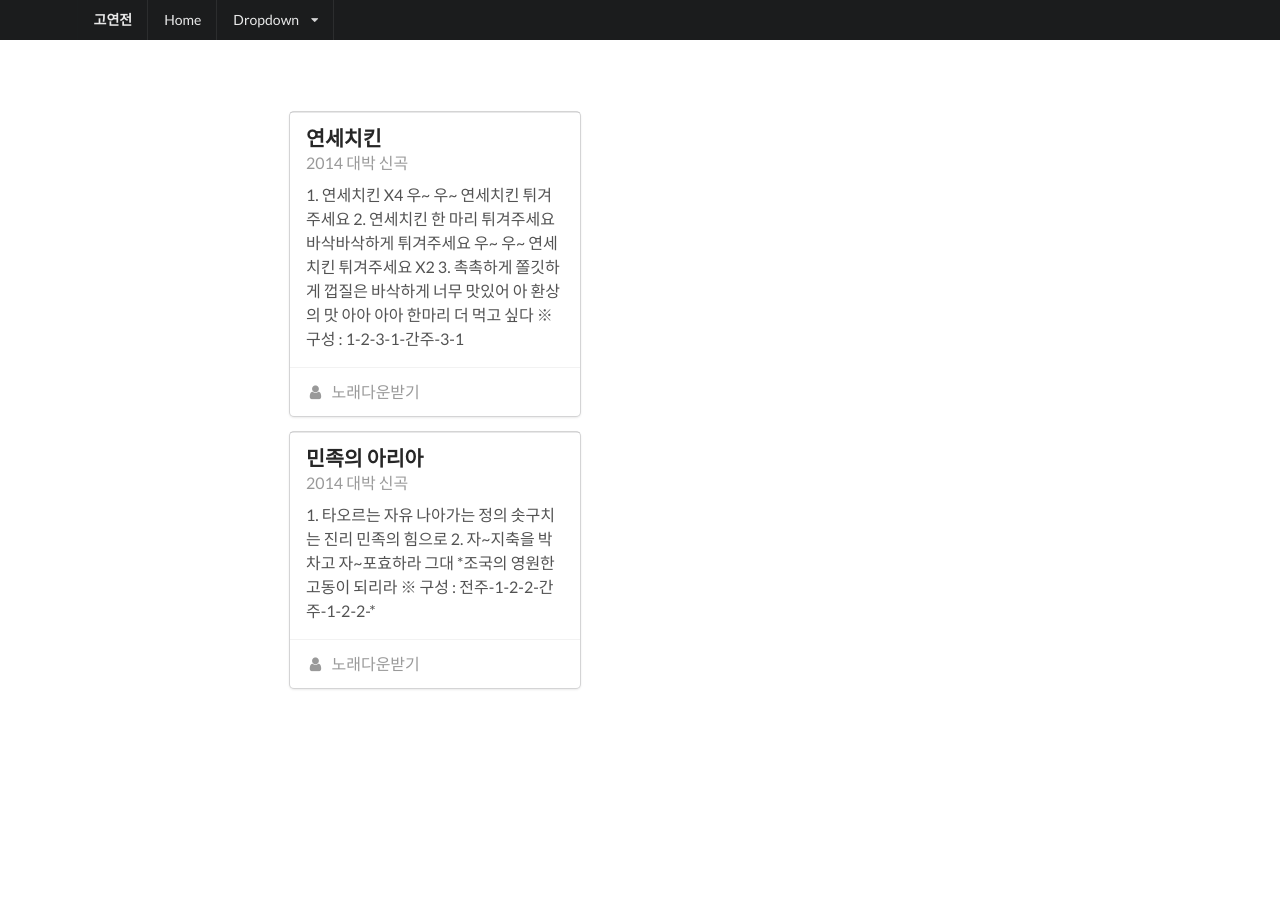
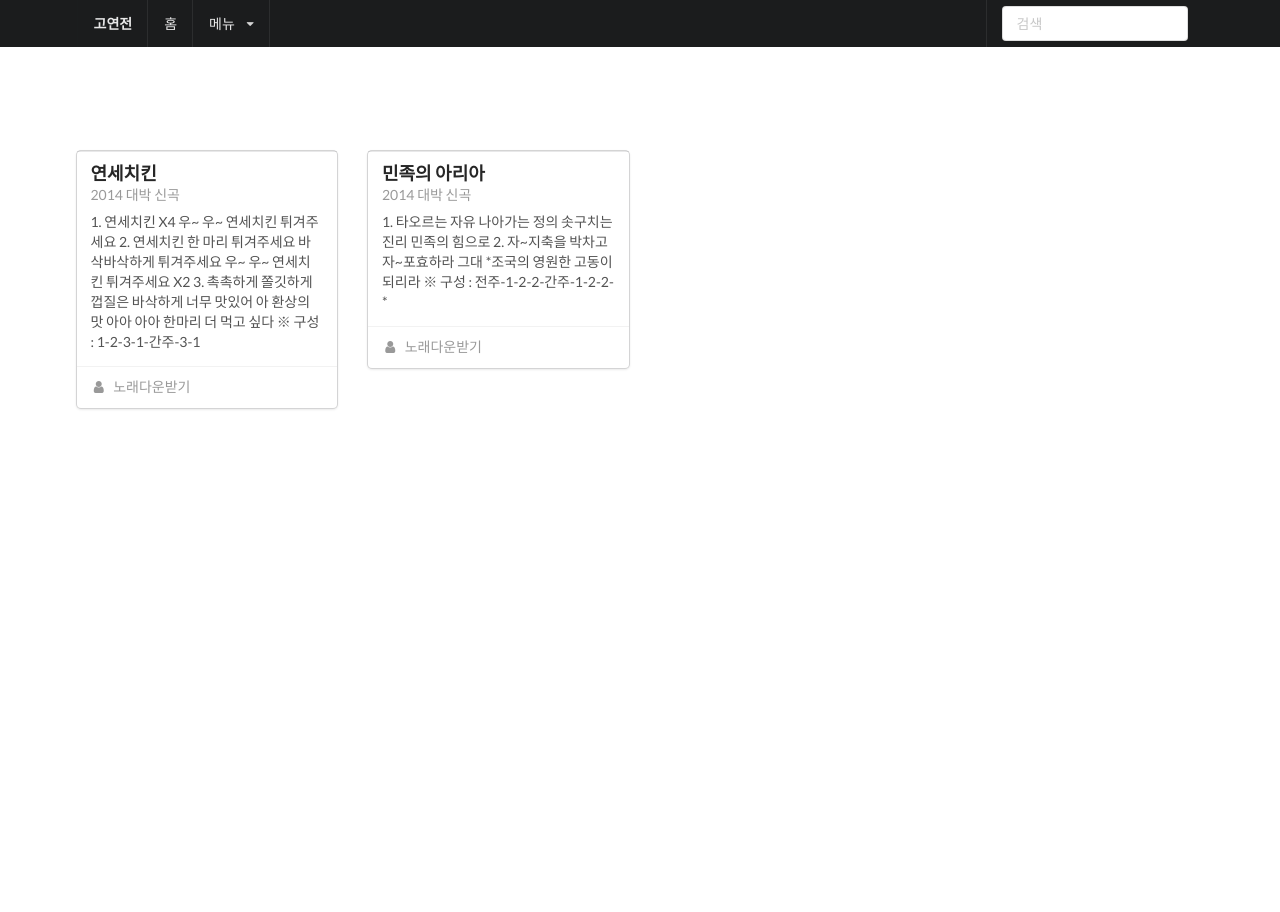
Before and after one commit to JuneBuug/HCI_goyeonjeon, a Django app: template hci/templates/hci/song_list.html in a window 1280 px wide. After the commit the page ends 410 px from the top, so only its background shows below. Run offline with Django 3.2, Linux system fonts and the light colour scheme; the template is opened without the code that fills it: values that come from a table or form of the project are taken from there, others are empty; data comes from the database, SQL or seed files in the repository; some libraries are stand-ins or nearby versions.

Commit message:
main화면 추가 / pycache 삭제 :fire:

```diff
--- a/hci/static/container.css
+++ b/hci/static/container.css
@@ -18,13 +18,11 @@
  *
  */
 
-
 /*******************************
             Container
 *******************************/
 
-
-  .main.container {
+.ui.four.container {
     margin-top: 7em;
 }
 
@@ -32,6 +30,7 @@
 .ui.container {
     display: block;
     max-width: 100% !important;
+
 }
 
 /* Mobile */
@@ -41,12 +40,15 @@
         margin-left: 1em !important;
         margin-right: 1em !important;
     }
+
     .ui.grid.container {
         width: auto !important;
     }
+
     .ui.relaxed.grid.container {
         width: auto !important;
     }
+
     .ui.very.relaxed.grid.container {
         width: auto !important;
     }
@@ -59,14 +61,17 @@
         margin-left: auto !important;
         margin-right: auto !important;
     }
+
     .ui.grid.container {
-    width: calc( 723px  +  2rem ) !important;
+        width: calc(723px + 2rem) !important;
     }
+
     .ui.relaxed.grid.container {
-    width: calc( 723px  +  3rem ) !important;
+        width: calc(723px + 3rem) !important;
     }
+
     .ui.very.relaxed.grid.container {
-    width: calc( 723px  +  5rem ) !important;
+        width: calc(723px + 5rem) !important;
     }
 }
 
@@ -77,14 +82,17 @@
         margin-left: auto !important;
         margin-right: auto !important;
     }
+
     .ui.grid.container {
-    width: calc( 933px  +  2rem ) !important;
+        width: calc(933px + 2rem) !important;
     }
+
     .ui.relaxed.grid.container {
-    width: calc( 933px  +  3rem ) !important;
+        width: calc(933px + 3rem) !important;
     }
+
     .ui.very.relaxed.grid.container {
-    width: calc( 933px  +  5rem ) !important;
+        width: calc(933px + 5rem) !important;
     }
 }
 
@@ -95,22 +103,23 @@
         margin-left: auto !important;
         margin-right: auto !important;
     }
+
     .ui.grid.container {
-    width: calc( 1127px  +  2rem ) !important;
+        width: calc(1127px + 2rem) !important;
     }
+
     .ui.relaxed.grid.container {
-    width: calc( 1127px  +  3rem ) !important;
+        width: calc(1127px + 3rem) !important;
     }
+
     .ui.very.relaxed.grid.container {
-    width: calc( 1127px  +  5rem ) !important;
+        width: calc(1127px + 5rem) !important;
     }
 }
-
 
 /*******************************
              Types
 *******************************/
-
 
 /* Text Container */
 .ui.text.container {
@@ -118,6 +127,7 @@
     max-width: 700px !important;
     line-height: 1.5;
 }
+
 .ui.text.container {
     font-size: 1.14285714rem;
 }
@@ -127,7 +137,6 @@
     width: 100%;
 }
 
-
 /*******************************
            Variations
 *******************************/
@@ -135,12 +144,15 @@
 .ui[class*="left aligned"].container {
     text-align: left;
 }
+
 .ui[class*="center aligned"].container {
     text-align: center;
 }
+
 .ui[class*="right aligned"].container {
     text-align: right;
 }
+
 .ui.justified.container {
     text-align: justify;
     -webkit-hyphens: auto;
@@ -148,13 +160,10 @@
     hyphens: auto;
 }
 
-
 /*******************************
          Theme Overrides
 *******************************/
 
-
-
 /*******************************
          Site Overrides
 *******************************/
--- a/hci/templates/hci/base.html
+++ b/hci/templates/hci/base.html
@@ -16,15 +16,15 @@
 
 <div class="ui fixed inverted menu">
     <div class="ui container">
-      <a href="#" class="header item">
+        <a href="/" class="header item">
             고연전
         </a>
-      <a href="#" class="item">Home</a>
+        <a href="/" class="item">홈</a>
         <div class="ui simple dropdown item">
-        Dropdown <i class="dropdown icon"></i>
+            메뉴 <i class="dropdown icon"></i>
             <div class="menu">
-          <a class="item" href="#">Link Item</a>
-          <a class="item" href="#">Link Item</a>
+                <a class="item" href="list">응원가</a>
+                <a class="item" href="#">응원 안무</a>
                 <div class="divider"></div>
                 <div class="header">Header Item</div>
                 <div class="item">
@@ -38,6 +38,9 @@
                 <a class="item" href="#">Link Item</a>
             </div>
         </div>
+        <div class="right item">
+            <div class="ui input"><input type="text" placeholder="검색"></div>
+        </div>
     </div>
 </div>
 
--- a/hci/templates/hci/song_list.html
+++ b/hci/templates/hci/song_list.html
@@ -1,4 +1,4 @@
-{% extends 'hci/base.html'%}
+{% extends 'hci/base.html' %}
 {% load staticfiles %}
 
 <!DOCTYPE html>
@@ -18,10 +18,9 @@
 
 {% block content %}
 
-<div class="ui main text container">
-
+    <div class="ui four column doubling stackable grid container">
         {% for song in songs %}
-
+            <div class="column">
                 <div class="ui card">
                     <div class="image">
                         {#    <img src="/images/avatar2/large/kristy.png">#}
@@ -40,8 +39,9 @@
                         <a href="{{ song.song_url }}">노래다운받기</a>
                     </div>
                 </div>
+            </div>
+        {% endfor %}
 
-{% endfor %}
 {% endblock %}
 </div>
 
--- a/hci/urls.py
+++ b/hci/urls.py
@@ -3,5 +3,6 @@ from . import views
 
 
 urlpatterns = [
-    url(r'^$', views.song_list, name='song_list'),
+    url(r'^list$', views.song_list, name='song_list'),
+    url(r'^$',views.main,name='main'),
 ]
--- a/hci/views.py
+++ b/hci/views.py
@@ -5,3 +5,7 @@
 def song_list(request) :
     songs = CheerioSong.objects.all()
     return render(request,'hci/song_list.html',{'songs': songs})
+
+
+def main(request) :
+    return render(request,'hci/main.html')
```
Also changed, not shown: hci/templates/hci/main.html (added, +26 -0 lines), hci/static/image/koyon-jeon.png (added), 1 other file. Lines whose indentation alone changed are shown as unchanged.
